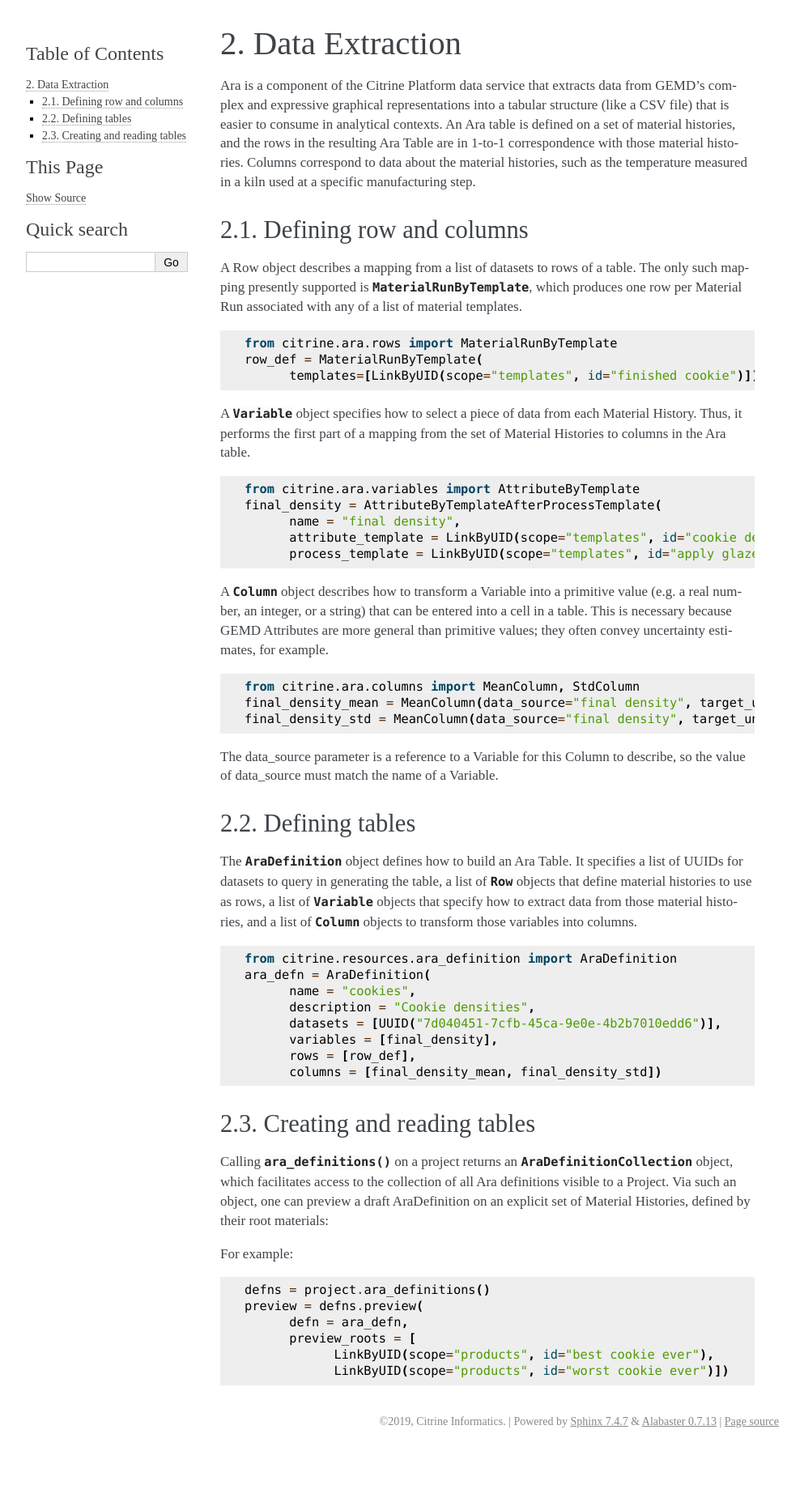
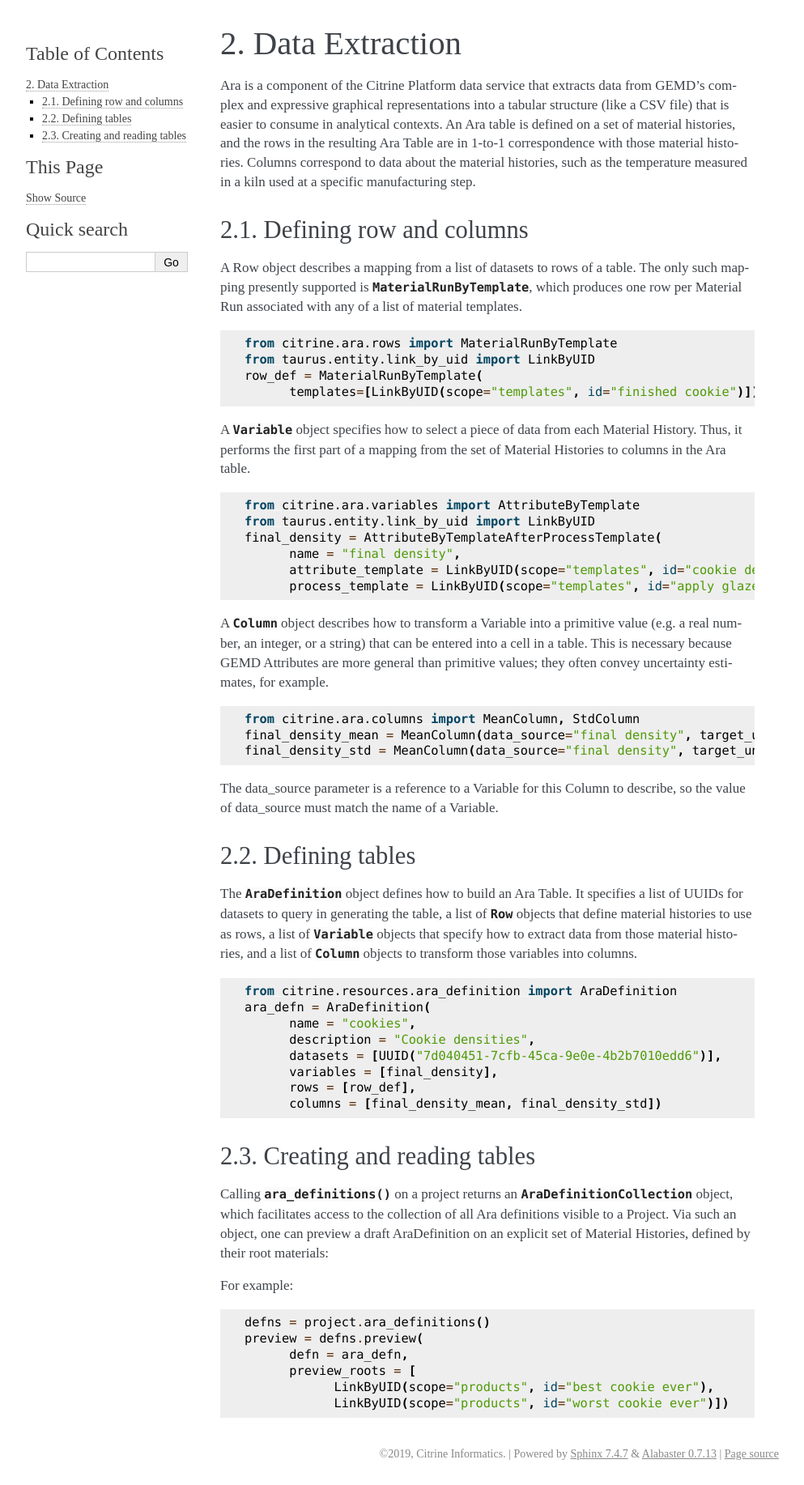
Before and after one commit to CitrineInformatics/citrine-python, a Sphinx documentation site: the page built from docs/source/data_extraction.rst, in a window 1280 px wide. Shown: the whole page at 81% size, without its empty margins (148-1141 px from the left). Built offline with Sphinx 7.4.7, drawn with Linux system fonts in a browser that asks for light colours; before the commit the page ends 1794 px from its top, so only the background shows below that.

Commit message:
Adding Taurus imports
Suggesting to add Taurus LinkByUID imports so code examples are runnable

```diff
--- a/docs/source/data_extraction.rst
+++ b/docs/source/data_extraction.rst
@@ -16,6 +16,7 @@ The only such mapping presently supported is :class:`~citrine.ara.rows.MaterialR
 .. code-block:: python
 
    from citrine.ara.rows import MaterialRunByTemplate
+   from taurus.entity.link_by_uid import LinkByUID
    row_def = MaterialRunByTemplate(
          templates=[LinkByUID(scope="templates", id="finished cookie")])
 
@@ -25,6 +26,7 @@ Thus, it performs the first part of a mapping from the set of Material Histories
 .. code-block:: python
 
    from citrine.ara.variables import AttributeByTemplate
+   from taurus.entity.link_by_uid import LinkByUID
    final_density = AttributeByTemplateAfterProcessTemplate(
          name = "final density",
          attribute_template = LinkByUID(scope="templates", id="cookie density"),
```
